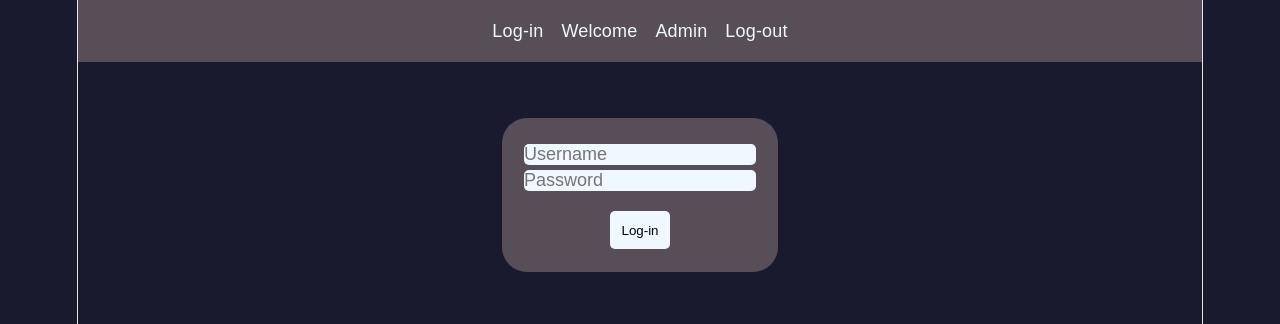
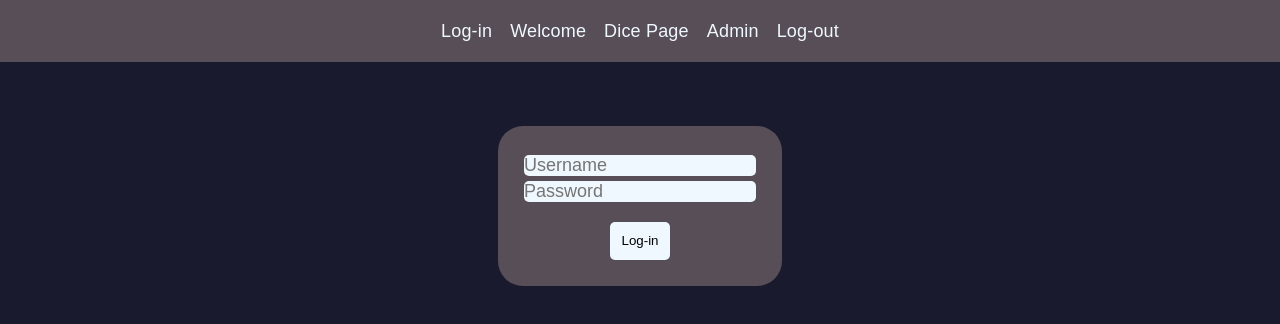
Before and after one commit to J-AGGERHOLM/diceRoller, a Svelte app in the folder client/: page / in a window 1280 px wide. Shown: the top 324 px of the page. Built offline with nearby package versions, Linux system fonts and the light colour scheme.

Commit message:
routing added for dice page

```diff
--- a/client/src/App.svelte
+++ b/client/src/App.svelte
@@ -4,6 +4,7 @@
 
   import LogInPage from "./pages/logInPage.svelte";
   import Welcome from "./pages/welcome.svelte";
+  import DicePage from "./pages/dicePage.svelte";
   import Admin from "./pages/admin.svelte";
   import { fetchGet } from "./util/fetchUtil";
   import toastr from "toastr";
@@ -28,6 +29,7 @@
   <nav>
     <Link to = "/">Log-in</Link>
     <Link to = "/welcome">Welcome</Link>
+    <Link to = "/dicePage">Dice Page</Link>
     <Link to = "/admin">Admin</Link>
     <Link to = "/" on:click = {logOut}>Log-out</Link>
   </nav>
@@ -35,6 +37,7 @@
   <div>
     <Route path="/"><LogInPage/></Route>
     <Route path="/welcome"><Welcome /></Route>
+    <Route path="/dicePage"><DicePage></DicePage></Route>
     <Route path="/admin"><Admin /></Route>
   </div>
 </Router>
--- a/client/src/app.css
+++ b/client/src/app.css
@@ -48,7 +48,9 @@
   }
 }
 
-*, *::before, *::after {
+*,
+*::before,
+*::after {
   box-sizing: border-box;
   margin: 0;
   padding: 0;
@@ -163,11 +165,10 @@ code {
 }
 
 #app {
-  width: 1126px;
+  width: 100%;
   max-width: 100%;
   margin: 0 auto;
   text-align: center;
-  border-inline: 1px solid var(--border);
   min-height: 100svh;
   display: flex;
   flex-direction: column;
```
